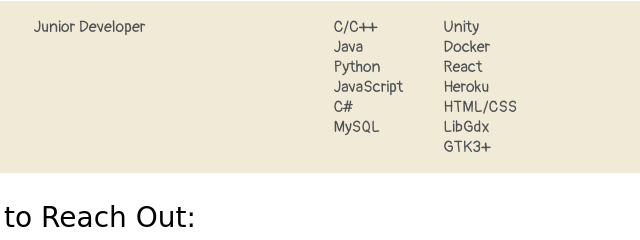
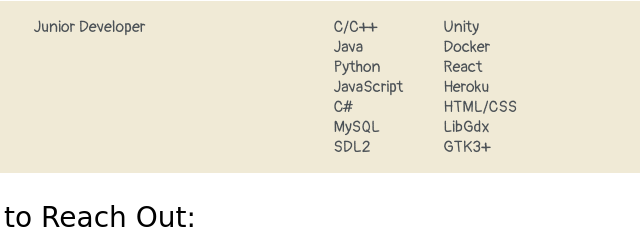
Before and after one commit to vulture990/mywebsite, a plain HTML site: page index.html in a window 1280 px wide. Shown: the part 1040-1280 px from the top of the page, 575-1215 px from the left. Drawn offline with Linux system fonts and the light colour scheme; a web font is replaced by a local one.

Commit message:
Update index.html

```diff
--- a/index.html
+++ b/index.html
@@ -106,7 +106,7 @@
 							<li>JavaScript</li>
 							<li>C#</li>
 							<li>MySQL</li>
-
+							<li>SDL2</li>
 						</ul>
 						<ul>
 							<li>Unity</li>
```
